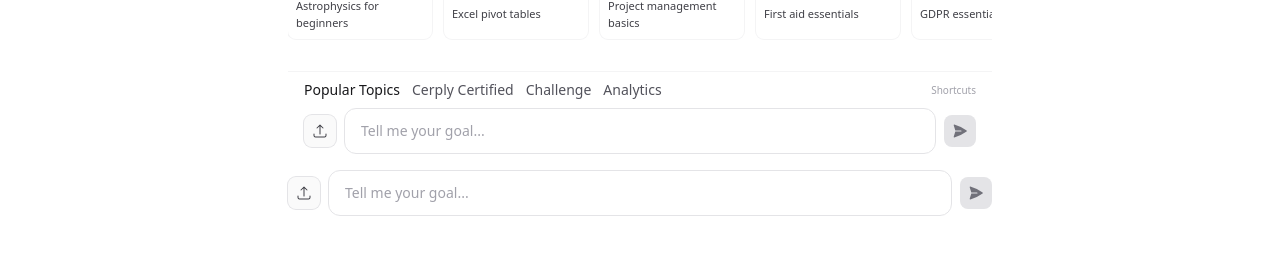
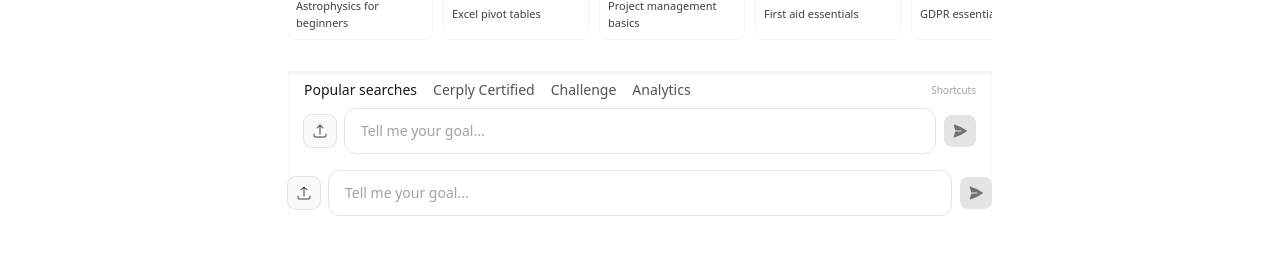
Before and after one commit to robnreb1/cerply, a Next.js app in the folder web/: page / in a window 1280 px wide. Shown: the part 293-548 px from the top of the page. Built offline with nearby package versions, Linux system fonts and the light colour scheme.

Commit message:
fix(web/ui): restore header/footer bars, single chat bar, footer link for Popular searches

```diff
--- a/web/components/BrandHeader.tsx
+++ b/web/components/BrandHeader.tsx
@@ -7,7 +7,7 @@ type Props = { className?: string };
 export default function BrandHeader({ className }: Props) {
   return (
     <header
-      className={`w-full border-b border-zinc-100 bg-white/70 backdrop-blur supports-[backdrop-filter]:bg-white/60 ${className ?? ""}`}
+      className={`w-full border-b border-zinc-100 bg-white shadow-sm ${className ?? ""}`}
     >
       <div className="relative mx-auto flex h-14 max-w-6xl items-center justify-between px-4">
         {/* Left: Logo */}
--- a/web/components/IngestInteraction.tsx
+++ b/web/components/IngestInteraction.tsx
@@ -186,15 +186,16 @@ export default function IngestInteraction() {
         <div ref={messagesEndRef} />
       </div>
 
-      {/* Topic Cards */}
+      {/* Topic Cards: show only when a tab is active other than 'popular' link intent; keep as is for now */}
       <div className="mb-6">
+        {activeTab && (
+          <div className="overflow-x-auto">
             <div className="text-center text-xs font-medium text-zinc-500 mb-3">
               {activeTab === "popular" && "Popular searches"}
               {activeTab === "certified" && "Cerply certified"}
               {activeTab === "challenge" && "Challenge topics"}
               {activeTab === "analytics" && "Analytics topics"}
             </div>
-        <div className="overflow-x-auto">
             <div className="flex gap-3 pb-2">
               {getCurrentTopics().map((topic) => (
                 <button
@@ -215,31 +216,22 @@ export default function IngestInteraction() {
               ))}
             </div>
           </div>
+        )}
       </div>
 
       {/* Footer Area (same color as header) */}
-      <div className="sticky bottom-0 bg-white/70 backdrop-blur supports-[backdrop-filter]:bg-white/60 border-t border-zinc-100">
+      <div className="sticky bottom-0 bg-white border-t border-zinc-100 shadow-inner">
         {/* Shortcuts bar */}
         <div className="max-w-3xl mx-auto px-4 py-2 flex items-center justify-between gap-2">
-          <nav className="flex gap-3 text-sm text-zinc-600">
-            {[
-              { id: "popular", label: "Popular Topics" },
-              { id: "certified", label: "Cerply Certified" },
-              { id: "challenge", label: "Challenge" },
-              { id: "analytics", label: "Analytics" }
-            ].map(tab => (
-              <button
-                key={tab.id}
-                onClick={() => setActiveTab(tab.id as any)}
-                className={`hover:text-zinc-900 ${activeTab===tab.id? 'font-medium text-zinc-900' : ''}`}
-              >
-                {tab.label}
-              </button>
-            ))}
+          <nav className="flex gap-4 text-sm text-zinc-600">
+            <button onClick={() => setActiveTab('popular')} className={`hover:text-zinc-900 ${activeTab==='popular'?'font-medium text-zinc-900':''}`}>Popular searches</button>
+            <button onClick={() => setActiveTab('certified')} className={`hover:text-zinc-900 ${activeTab==='certified'?'font-medium text-zinc-900':''}`}>Cerply Certified</button>
+            <button onClick={() => setActiveTab('challenge')} className={`hover:text-zinc-900 ${activeTab==='challenge'?'font-medium text-zinc-900':''}`}>Challenge</button>
+            <button onClick={() => setActiveTab('analytics')} className={`hover:text-zinc-900 ${activeTab==='analytics'?'font-medium text-zinc-900':''}`}>Analytics</button>
           </nav>
           <div className="hidden sm:block text-[10px] text-zinc-400">Shortcuts</div>
         </div>
-        {/* Input row */}
+        {/* Input row (single chat bar) */}
         <div className="max-w-3xl mx-auto px-4 pb-4 flex items-center gap-2">
           {/* Upload */}
           <button
```
Lines whose indentation alone changed are shown as unchanged.
